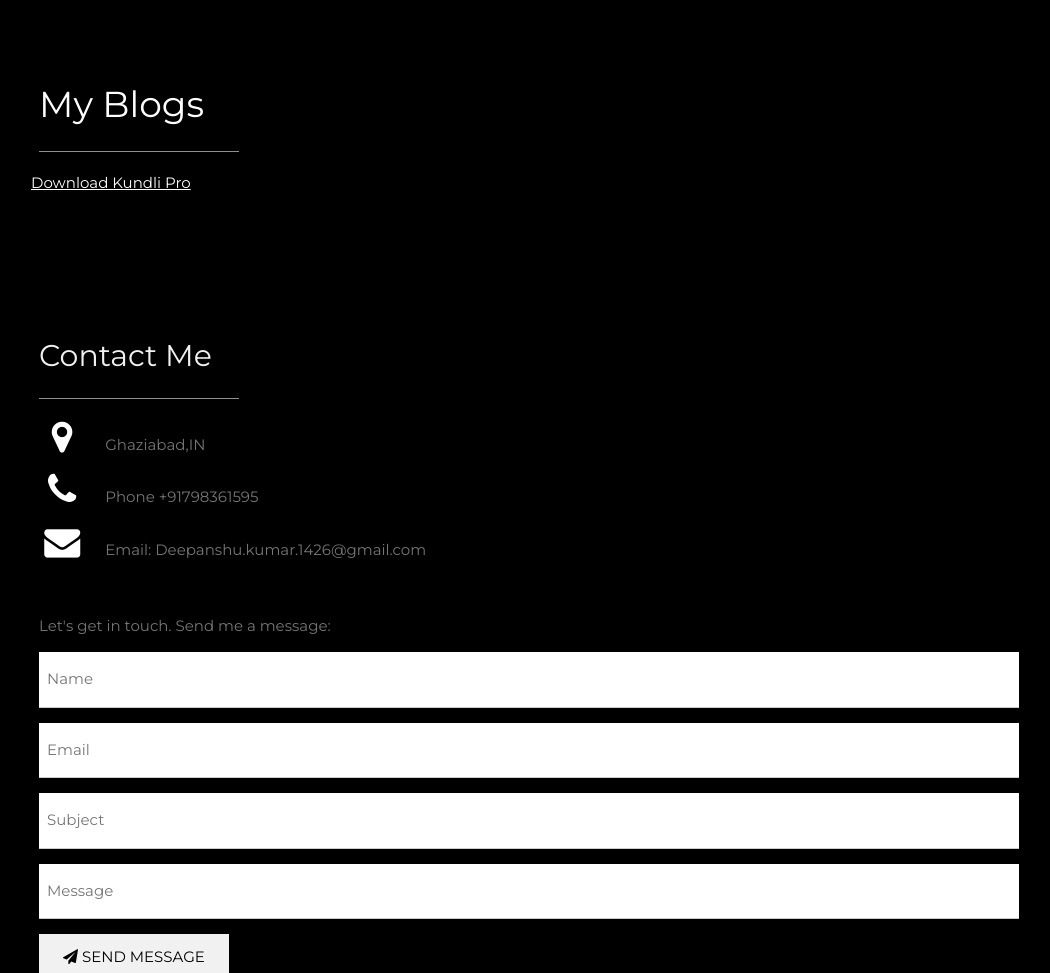
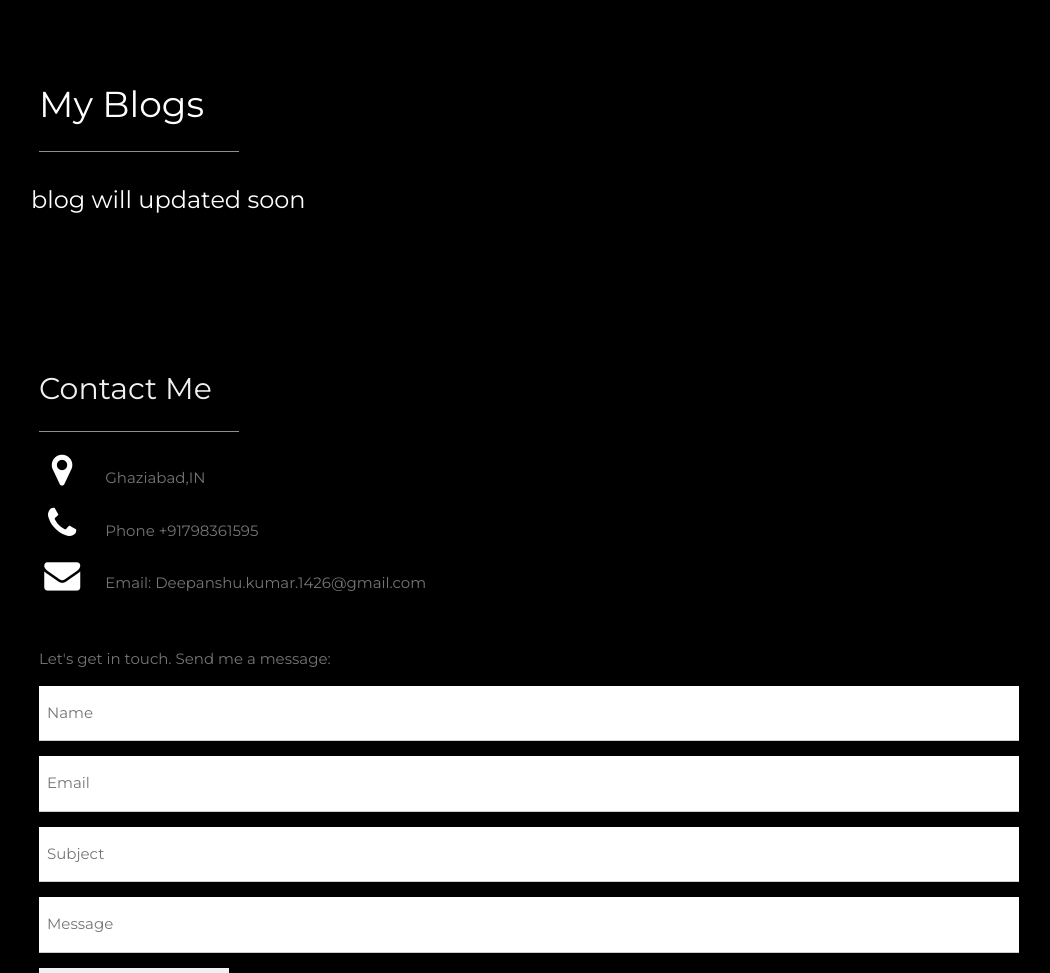
Before and after one commit to iamDeepanshu9/iamdeepanshu9.github.io, a plain HTML site: page index.html in a window 1280 px wide. Shown: the part 2631-3604 px from the top of the page, without its empty margins (171-1221 px from the left). Drawn offline with nearby package versions, Linux system fonts and the light colour scheme.

Commit message:
blog removed

```diff
--- a/index.html
+++ b/index.html
@@ -177,7 +177,7 @@
   <h1>My Blogs</h1>
   <hr style="width:200px" class="w3-opacity">
   <div class="w3-row-padding" style="margin:0 -16px" >
-    <a href="https://drive.google.com/file/d/1kskoH1oFWpMU_02IOWnJSxvDJi_FPvYD/view?usp=sharing" target="_blank">Download Kundli Pro</a>
+    <h3>blog will updated soon</h3>
   </div>
 </div>
 <!-- End Blog Section -->
```
